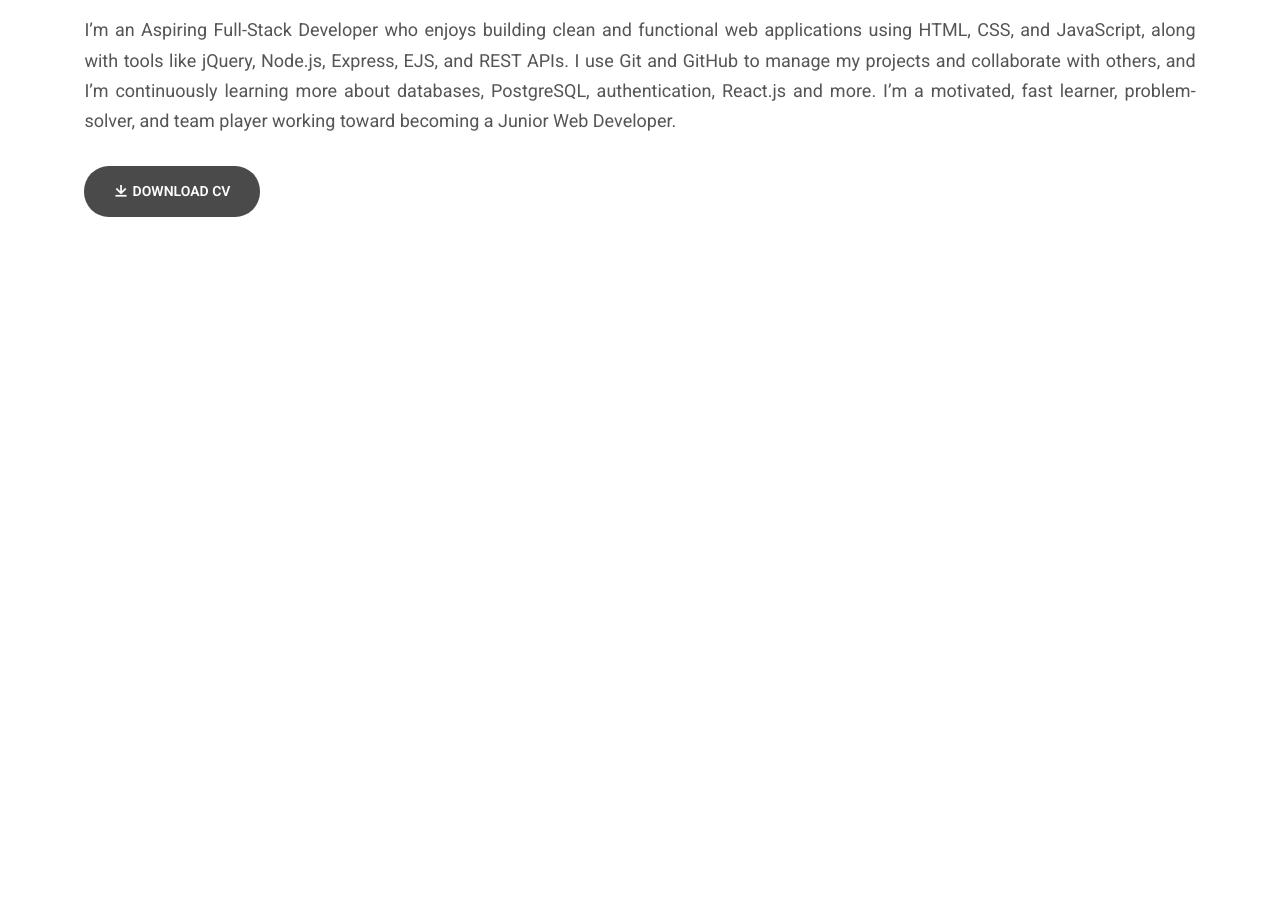
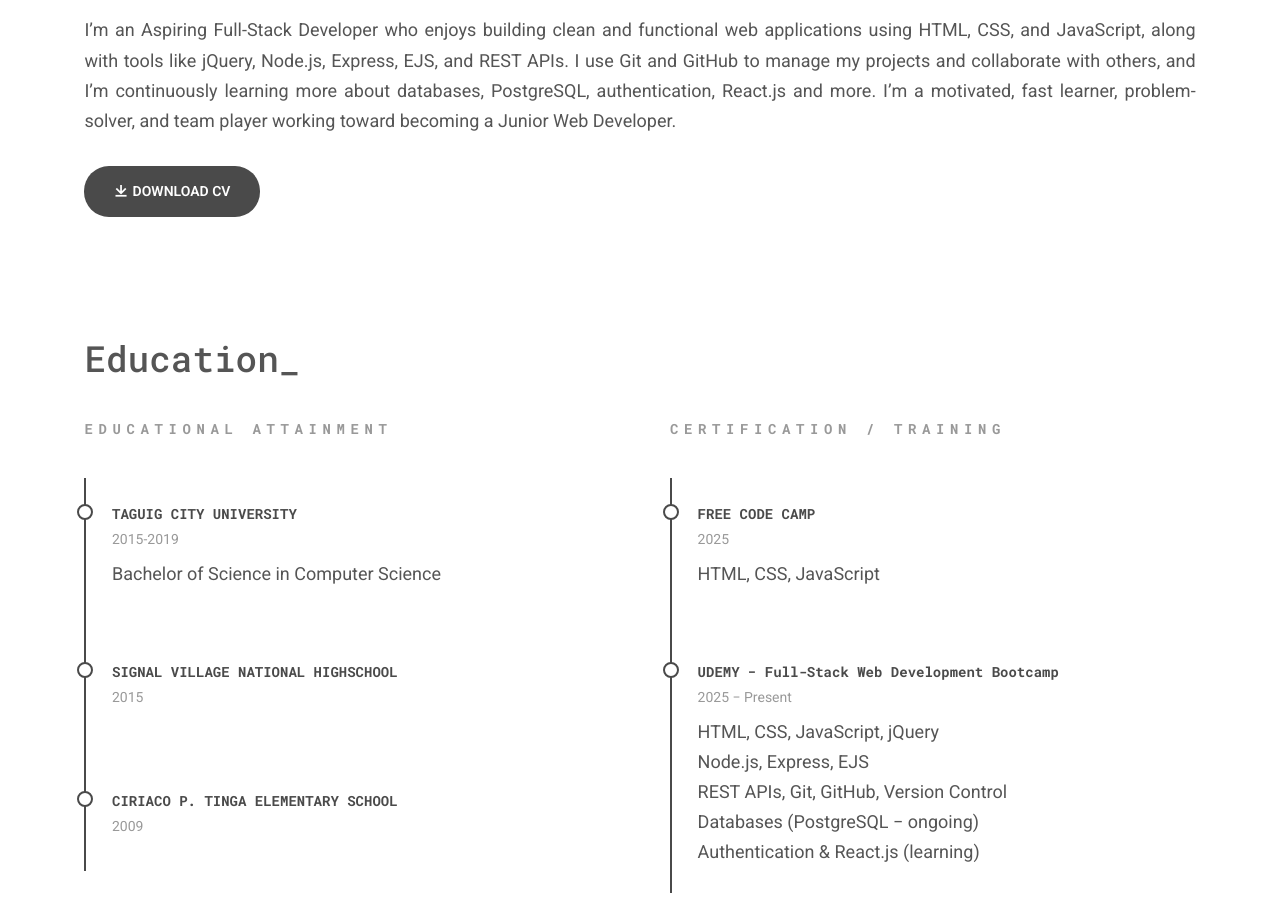
Before and after one commit to Marco-013/John-Marco-Portfolio, a plain HTML site: page index.html in a window 1280 px wide. Shown: the part 635-1544 px from the top of the page. Before the commit the page ends 912 px from the top, so only its background shows below. Drawn offline with nearby package versions, Linux system fonts and the light colour scheme.

Commit message:
Added Education Section

```diff
--- a/assets/css/style.css
+++ b/assets/css/style.css
@@ -314,3 +314,50 @@ input {
     align-items: flex-start;
     column-gap: 0.3rem;
 }
+
+/* Training */
+.resume__container {
+    grid-template-columns: repeat(2, 1fr);
+    column-gap: 3.75rem;
+}
+
+.resume__title {
+    color: var(--text-color-alt);
+    letter-spacing: 0.4em;
+    margin-bottom: 2.8em;
+}
+
+.resume__item {
+    border-left: 2px solid var(--primary-color);
+    padding: 1.6rem;
+    position: relative;
+}
+
+.resume__item:not(:last-child) {
+    padding-bottom: 3rem;
+}
+
+.resume__item::before {
+    content: '';
+    width: 12px;
+    height: 12px;
+    border-radius: 50%;
+    border: 2px solid var(--primary-color);
+    position: absolute;
+    left: -0.56rem;
+    background-color: var(--bg-color);
+}
+
+.resume__subtitle {
+    color: var(--primary-color);
+    margin-bottom: 0.36em;
+}
+
+.resume__date {
+    color: var(--text-color-alt);
+    margin-bottom: 0.7em;
+}
+
+.resume__description {
+    text-align: justify;
+}
--- a/index.html
+++ b/index.html
@@ -23,6 +23,9 @@
                     </li>
                     <li>
                         <a href="#about" class="nav__link">About</a>
+                    </li>
+                    <li>
+                        <a href="#education" class="nav__link">Education</a>
                     </li>
                     <li>
                         <a href="#projects" class="nav__link">Projects</a>
@@ -87,7 +90,7 @@
         <!-- About Me -->
 
         <section class="hello section container" id="about">
-            <h2 class="section__title">Hi_</h2>
+            <h2 class="section__title">About me_</h2>
             <p class="hello__details text-lg">
                 I’m an Aspiring Full-Stack Developer who enjoys building clean and functional web applications using HTML, CSS, and JavaScript, along with tools like jQuery, Node.js, Express, EJS, and REST APIs. I use Git and GitHub to manage my projects and collaborate with others, and I’m continuously learning more about databases, PostgreSQL, authentication, React.js and more. I’m a motivated, fast learner, problem-solver, and team player working toward becoming a Junior Web Developer.
             </p>
@@ -99,6 +102,57 @@
             </a>
         </section>
 
+        <!-- Educational Attainment -->
+        <section class="section container" id="education">
+            <h2 class="section__title">Education_</h2>
+            <div class="resume__container grid">
+
+                <div class="resume__data">
+                    <h3 class="resume__title text-sm">EDUCATIONAL ATTAINMENT</h3>
+
+                    <div class="resume__item">
+                        <h3 class="resume__subtitle text-sm">TAGUIG CITY UNIVERSITY</h3>
+                        <p class="resume__date text-sm">2015-2019</p>
+                        <p class="resume__description text-lg">Bachelor of Science in Computer Science</p>
+                    </div>
+
+                    <div class="resume__item">
+                        <h3 class="resume__subtitle text-sm">SIGNAL VILLAGE NATIONAL HIGHSCHOOL</h3>
+                        <p class="resume__date text-sm">2015</p>
+                        <p class="resume__description text-lg"></p>
+                    </div>
+
+                    <div class="resume__item">
+                        <h3 class="resume__subtitle text-sm">CIRIACO P. TINGA ELEMENTARY SCHOOL</h3>
+                        <p class="resume__date text-sm">2009</p>
+                        <p class="resume__description text-lg"></p>
+                    </div>
+                </div>
+
+                <!-- Training -->
+                <div class="resume__data">
+                    <h3 class="resume__title text-sm">CERTIFICATION / TRAINING</h3>
+
+                    <div class="resume__item">
+                        <h3 class="resume__subtitle text-sm">FREE CODE CAMP</h3>
+                        <p class="resume__date text-sm">2025</p>
+                        <p class="resume__description text-lg">HTML, CSS, JavaScript</p>
+                    </div>
+
+                    <div class="resume__item">
+                        <h3 class="resume__subtitle text-sm">UDEMY &minus; Full-Stack Web Development Bootcamp</h3>
+                        <p class="resume__date text-sm">2025 &minus; Present</p>
+                        <p class="resume__description text-lg">HTML, CSS, JavaScript, jQuery</p>
+                        <p class="resume__description text-lg">Node.js, Express, EJS</p>
+                        <p class="resume__description text-lg">REST APIs, Git, GitHub, Version Control</p>
+                        <p class="resume__description text-lg">Databases (PostgreSQL &minus; ongoing)</p>
+                        <p class="resume__description text-lg">Authentication & React.js (learning)</p>
+                    </div>
+                </div>
+
+            </div>
+        </section>
+
     </main>
 
     <!-- JS -->
```
